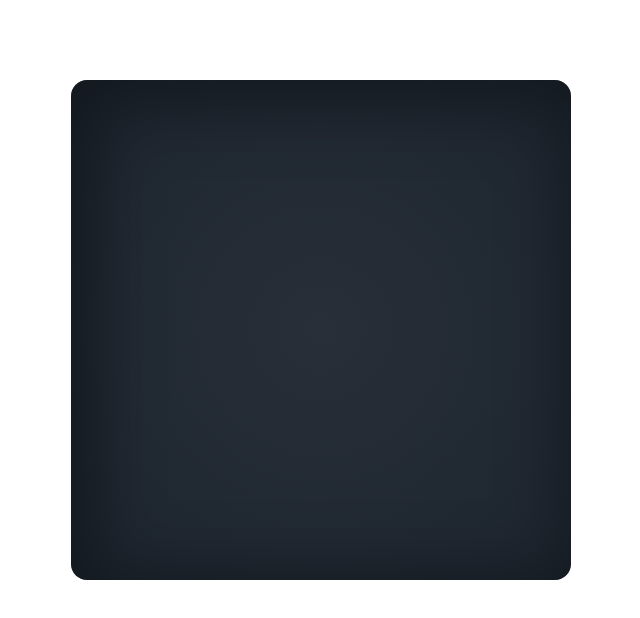
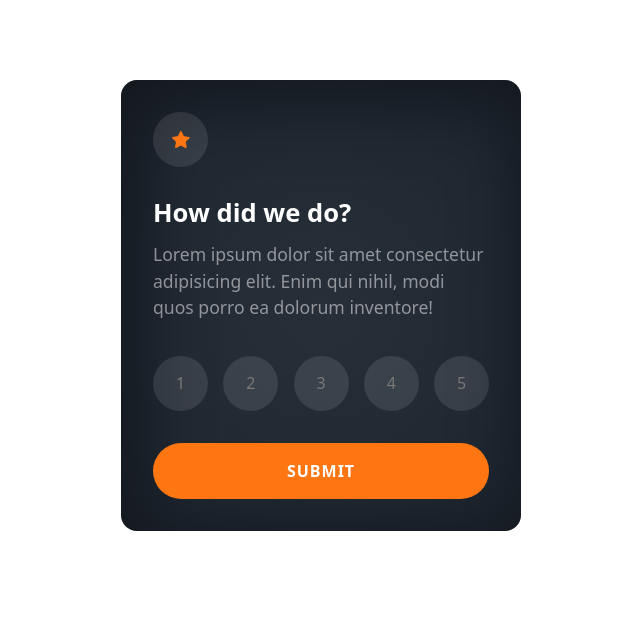
Before and after one commit to xfontr/202207-w2ch1-xifre-font, a website: page components/interactive-rating.html in a window 1280 px wide. Shown: the whole page, without its empty margins (319-959 px from the left). Drawn offline with nearby package versions, Linux system fonts and the light colour scheme; files that its build step writes are made by us from their sources.

Commit message:
Inner content and styling

```diff
--- a/components/interactive-rating.html
+++ b/components/interactive-rating.html
@@ -26,7 +26,24 @@
     </head>
     <body>
         <main class="container">
-            <section class="interactive-rating"></section>
+            <section class="interactive-rating">
+                <div class="interactive-rating__star"></div>
+                <h1 class="interactive-rating__title">How did we do?</h1>
+                <p class="interactive-rating__description">
+                    Lorem ipsum dolor sit amet consectetur adipisicing elit.
+                    Enim qui nihil, modi quos porro ea dolorum inventore!
+                </p>
+                <ul class="interactive-rating__rating-container">
+                    <li class="interactive-rating__rating">1</li>
+                    <li class="interactive-rating__rating">2</li>
+                    <li class="interactive-rating__rating">3</li>
+                    <li class="interactive-rating__rating">4</li>
+                    <li class="interactive-rating__rating">5</li>
+                </ul>
+                <button class="interactive-rating__button" type="button">
+                    Submit
+                </button>
+            </section>
         </main>
     </body>
 </html>
--- a/sass/components/interactive-rating/_interactive-rating.scss
+++ b/sass/components/interactive-rating/_interactive-rating.scss
@@ -3,8 +3,8 @@
     margin-left: auto;
     margin-right: auto;
     border-radius: 1em;
-    min-height: 500px;
-    max-width: 500px;
+    padding: 2em;
+    max-width: 400px;
     background: rgb(31, 39, 49);
     background: radial-gradient(
         circle,
@@ -13,4 +13,57 @@
     );
     box-shadow: 10px 10px 10px 30px 10px rgba(0, 0, 0, 0.1);
     box-shadow: inset 10px 10px 70px 10px rgba(0, 0, 0, 0.4);
+
+    &__star {
+        width: 55px;
+        height: 55px;
+        border-radius: 50%;
+        background-image: url(../images/icon-star.svg);
+        background-color: rgba(255, 255, 255, 0.1);
+        background-repeat: no-repeat;
+        background-position: 50% 50%;
+        background-size: 18px;
+    }
+
+    &__title {
+        margin: 1.2em 0 0.5em 0;
+        color: white;
+        font-weight: bold;
+        font-size: 1.6em;
+    }
+    &__description {
+        color: white;
+        opacity: 0.5;
+        font-size: 1.1em;
+        line-height: 1.5em;
+        margin-bottom: 2em;
+    }
+    &__rating-container {
+        list-style: none;
+        padding: 0;
+        display: flex;
+        justify-content: space-between;
+    }
+    &__rating {
+        width: 55px;
+        height: 55px;
+        border-radius: 50%;
+        background-color: rgba(255, 255, 255, 0.1);
+        color: rgb(120, 120, 120);
+        display: flex;
+        justify-content: center;
+        align-items: center;
+    }
+    &__button {
+        margin-top: 1em;
+        width: 100%;
+        padding: 1em;
+        background-color: #fd7612;
+        border-radius: 3em;
+        color: white;
+        text-transform: uppercase;
+        font-family: inherit;
+        letter-spacing: 1px;
+        font-weight: bold;
+    }
 }
```
Also changed, not shown: images/icon-star.svg (added).
